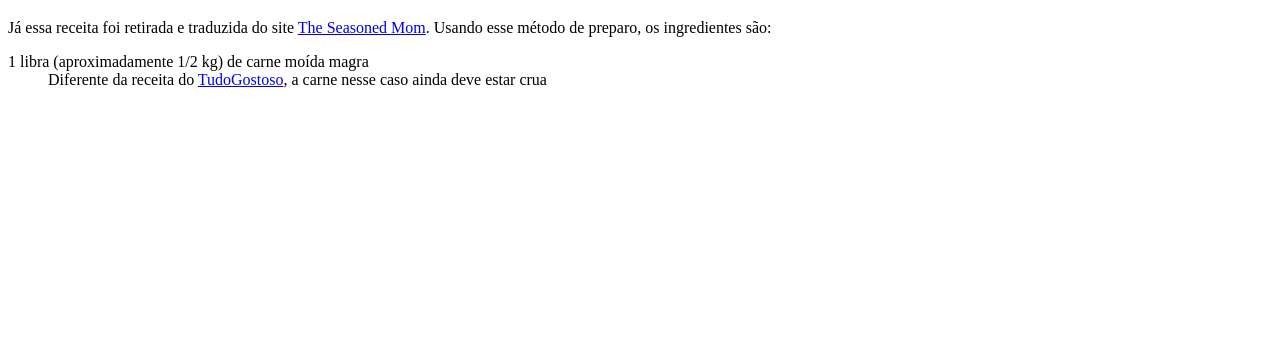
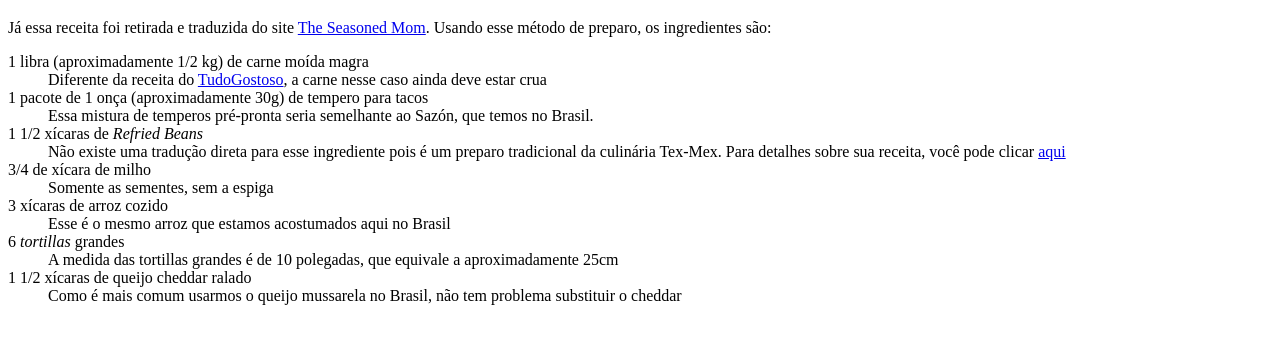
Before and after one commit to ufjf-dcc121/dcc121-2021-1er-atv3-FelipeTerrana, a plain HTML site: page receita-the-seasoned-mom.html in a window 1280 px wide. Shown: the part 61-404 px from the top of the page. Drawn offline with Linux system fonts and the light colour scheme.

Commit message:
Listar ingredientes da segunda receita

```diff
--- a/receita-the-seasoned-mom.html
+++ b/receita-the-seasoned-mom.html
@@ -24,6 +24,54 @@
                     a carne nesse caso ainda deve estar crua
                 </dd>
             </div>
+
+            <div>
+                <dt>1 pacote de 1 onça (aproximadamente 30g) de tempero para tacos</dt>
+                <dd>
+                    Essa mistura de temperos pré-pronta seria semelhante ao
+                    Sazón, que temos no Brasil.
+                </dd>
+            </div>
+
+            <div>
+                <dt>1 1/2 xícaras de <i>Refried Beans</i></dt>
+                <dd>
+                    Não existe uma tradução direta para esse ingrediente pois é
+                    um preparo tradicional da culinária Tex-Mex. Para detalhes
+                    sobre sua receita, você pode clicar
+                    <a href="https://inglesgourmet.com/2015/06/22/aprenda-a-fazer-refried-beans/">aqui</a>
+                </dd>
+            </div>
+
+            <div>
+                <dt>3/4 de xícara de milho</dt>
+                <dd>
+                    Somente as sementes, sem a espiga
+                </dd>
+            </div>
+
+            <div>
+                <dt>3 xícaras de arroz cozido</dt>
+                <dd>
+                    Esse é o mesmo arroz que estamos acostumados aqui no Brasil
+                </dd>
+            </div>
+
+            <div>
+                <dt>6 <i>tortillas</i> grandes</dt>
+                <dd>
+                    A medida das tortillas grandes é de 10 polegadas, que
+                    equivale a aproximadamente 25cm
+                </dd>
+            </div>
+
+            <div>
+                <dt>1 1/2 xícaras de queijo cheddar ralado</dt>
+                <dd>
+                    Como é mais comum usarmos o queijo mussarela no Brasil,
+                    não tem problema substituir o cheddar
+                </dd>
+            </div>
         </dl>
 
         <!-- <ol>
```
